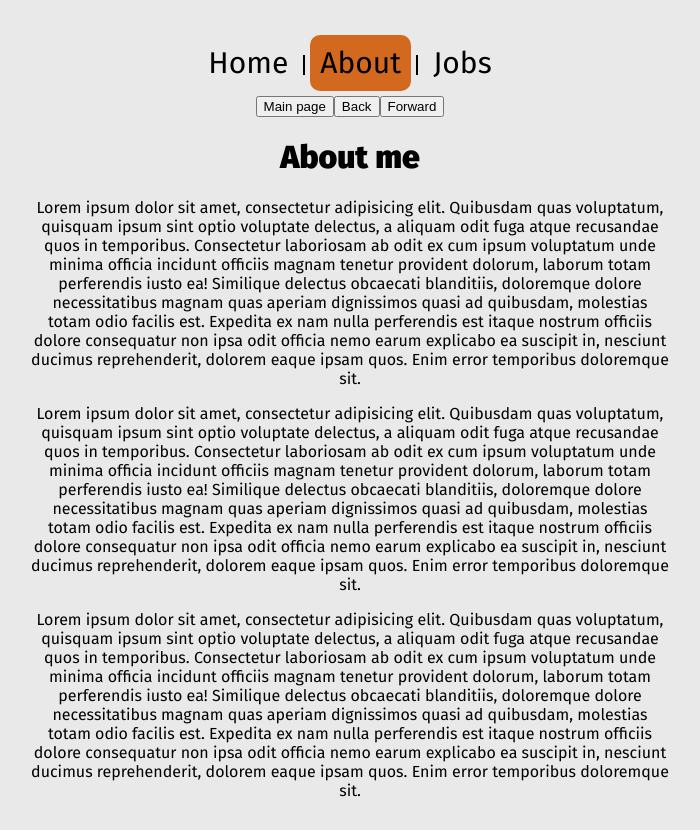
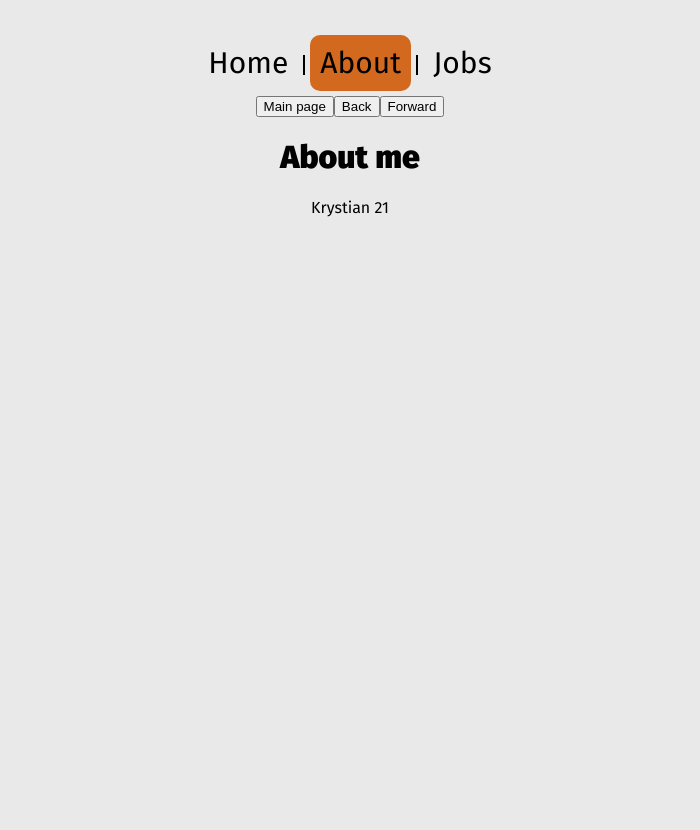
Before and after one commit to 433MHz/vue-routing, a Vue app: page /about in a window 1280 px wide. Shown: the whole page, without its empty margins (290-990 px from the left). After the commit the page ends 800 px from the top, so only its background shows below. Built offline with nearby package versions, Linux system fonts and the light colour scheme.

Commit message:
setup data transfer example

```diff
--- a/src/views/About.vue
+++ b/src/views/About.vue
@@ -1,15 +1,18 @@
 <template>
     <h1>About me</h1>
-    <p>Lorem ipsum dolor sit amet, consectetur adipisicing elit. Quibusdam quas voluptatum, quisquam ipsum sint optio voluptate delectus, a aliquam odit fuga atque recusandae quos in temporibus. Consectetur laboriosam ab odit ex cum ipsum voluptatum unde minima officia incidunt officiis magnam tenetur provident dolorum, laborum totam perferendis iusto ea! Similique delectus obcaecati blanditiis, doloremque dolore necessitatibus magnam quas aperiam dignissimos quasi ad quibusdam, molestias totam odio facilis est. Expedita ex nam nulla perferendis est itaque nostrum officiis dolore consequatur non ipsa odit officia nemo earum explicabo ea suscipit in, nesciunt ducimus reprehenderit, dolorem eaque ipsam quos. Enim error temporibus doloremque sit.</p>
+    {{name1}}
+    {{age1}}
 
-     <p>Lorem ipsum dolor sit amet, consectetur adipisicing elit. Quibusdam quas voluptatum, quisquam ipsum sint optio voluptate delectus, a aliquam odit fuga atque recusandae quos in temporibus. Consectetur laboriosam ab odit ex cum ipsum voluptatum unde minima officia incidunt officiis magnam tenetur provident dolorum, laborum totam perferendis iusto ea! Similique delectus obcaecati blanditiis, doloremque dolore necessitatibus magnam quas aperiam dignissimos quasi ad quibusdam, molestias totam odio facilis est. Expedita ex nam nulla perferendis est itaque nostrum officiis dolore consequatur non ipsa odit officia nemo earum explicabo ea suscipit in, nesciunt ducimus reprehenderit, dolorem eaque ipsam quos. Enim error temporibus doloremque sit.</p>
-
-      <p>Lorem ipsum dolor sit amet, consectetur adipisicing elit. Quibusdam quas voluptatum, quisquam ipsum sint optio voluptate delectus, a aliquam odit fuga atque recusandae quos in temporibus. Consectetur laboriosam ab odit ex cum ipsum voluptatum unde minima officia incidunt officiis magnam tenetur provident dolorum, laborum totam perferendis iusto ea! Similique delectus obcaecati blanditiis, doloremque dolore necessitatibus magnam quas aperiam dignissimos quasi ad quibusdam, molestias totam odio facilis est. Expedita ex nam nulla perferendis est itaque nostrum officiis dolore consequatur non ipsa odit officia nemo earum explicabo ea suscipit in, nesciunt ducimus reprehenderit, dolorem eaque ipsam quos. Enim error temporibus doloremque sit.</p>
 </template>
 
 <script>
 export default {
+    setup(){
+       var name = "Krystian"
+       var age = 21
 
+       return{ name1: name, age1: age}
+    }
 }
 </script>
 
```
